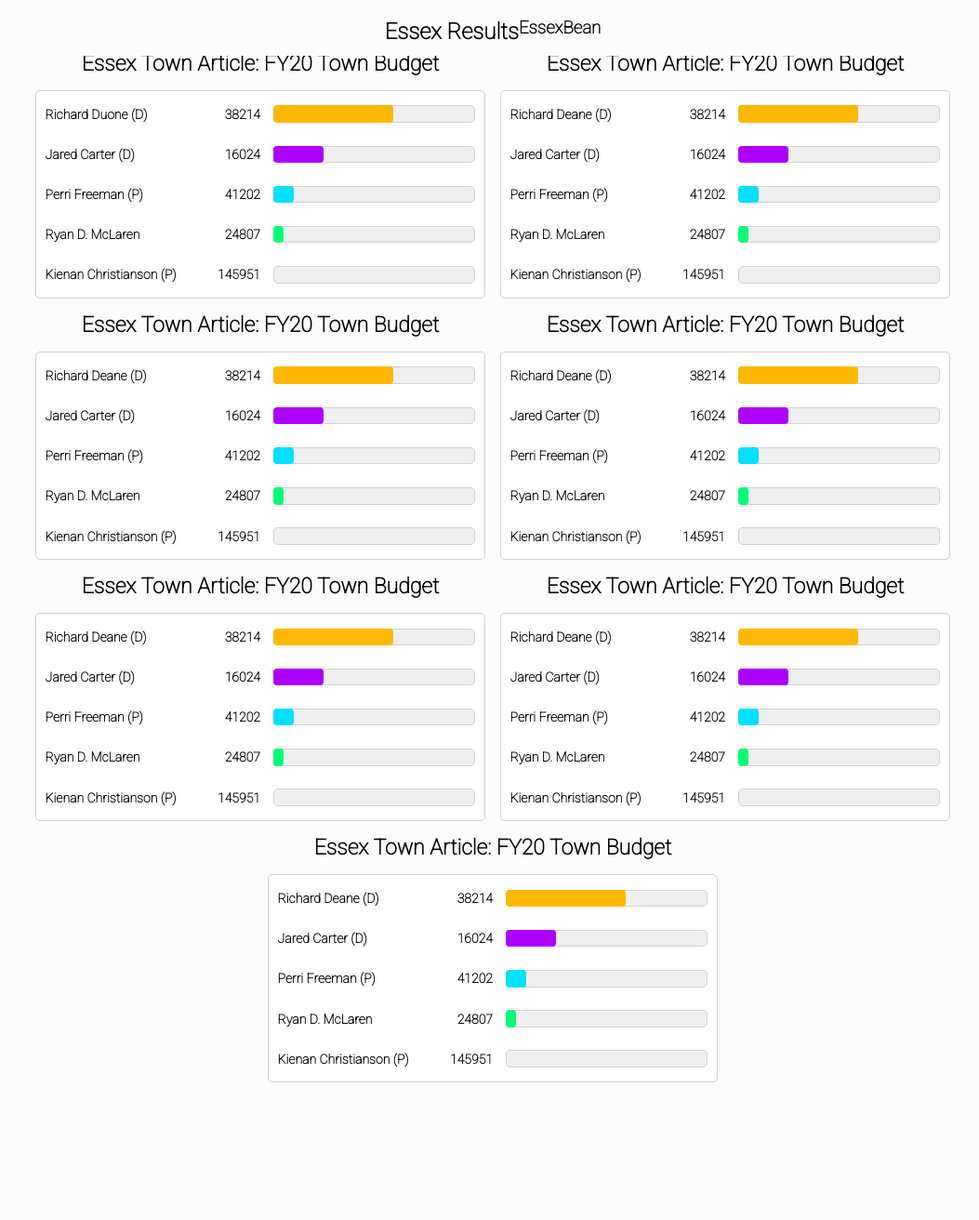
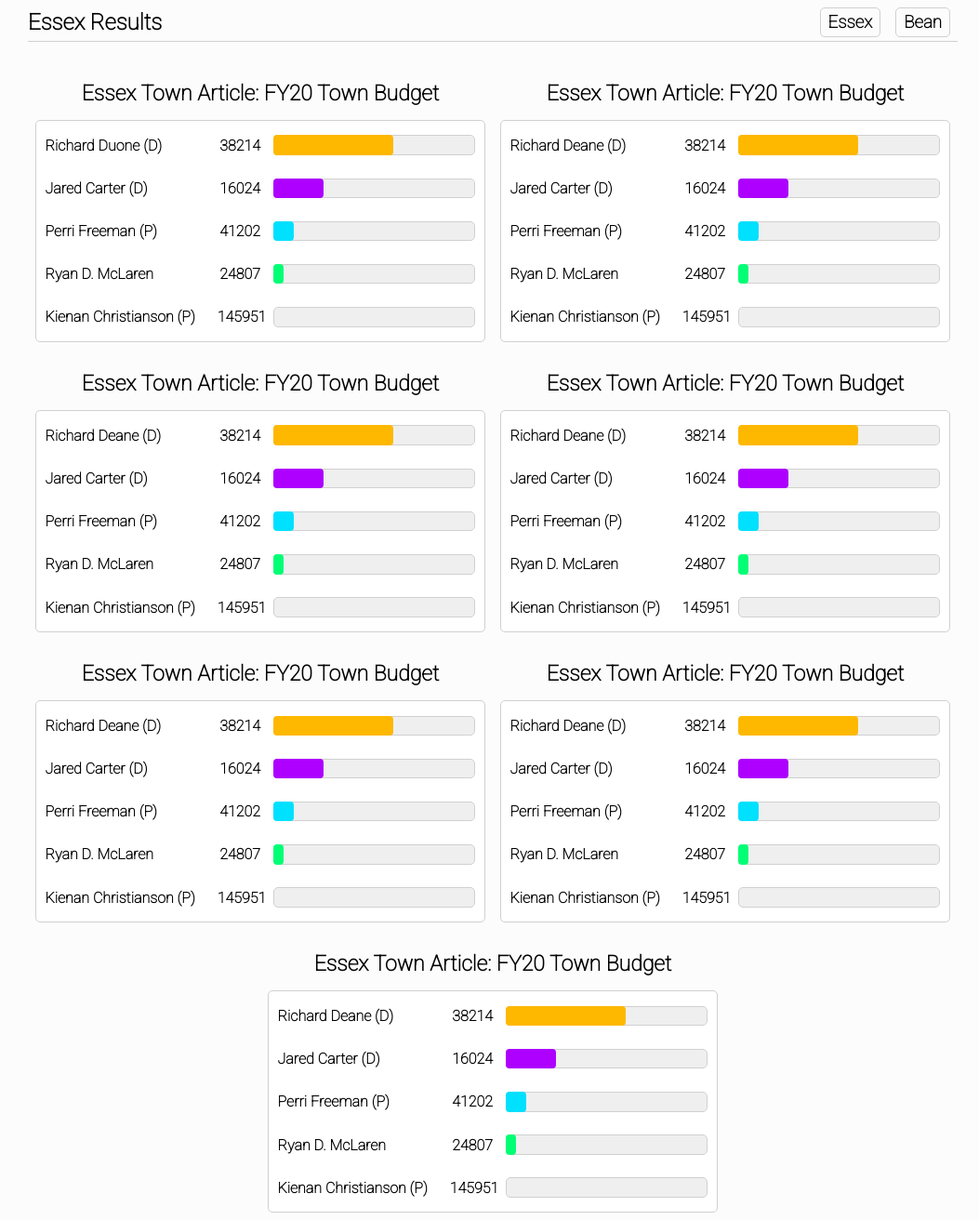
Before and after one commit to cctv-vt/cctv-elections, a PHP site: page / in a window 1280 px wide. Shown: the part 640-1952 px from the top of the page at 93% size, without its empty margins (110-1163 px from the left). Before the commit the page ends 1804 px from the top, so only its background shows below. Run offline with PHP 8.4, Linux system fonts and the light colour scheme.

Commit message:
styled nav

```diff
--- a/www/css/styles.css
+++ b/www/css/styles.css
@@ -25,17 +25,33 @@ h1 {
   display: -webkit-box;
   display: -ms-flexbox;
   display: flex;
-  -webkit-box-pack: center;
-      -ms-flex-pack: center;
-          justify-content: center;
-  -ms-flex-line-pack: center;
-      align-content: center;
-  height: 60px;
+  -webkit-box-pack: end;
+      -ms-flex-pack: end;
+          justify-content: flex-end;
+  -ms-flex-line-pack: end;
+      align-content: flex-end;
+  padding-top: 0.25em;
+  border-bottom: 1px solid #D0D0D0;
+}
+
+.nav h2 {
+  margin: auto auto auto 0;
 }
 
 .nav .menu-item {
   cursor: pointer;
-  margin: 0em;
+  margin: 0.25em 0.5em 0.25em 0.5em;
+  padding: 0.25em 0.5em 0.25em 0.5em;
+  border-radius: 5px;
+  border: 1px solid #D0D0D0;
+}
+
+.nav .menu-item h3 {
+  margin: 0;
+}
+
+.nav .menu-item:hover {
+  background: #EFEFEF;
 }
 
 .static {
@@ -75,7 +91,7 @@ h1 {
 
 #election-coverage #election-results {
   max-width: 1000px;
-  min-height: calc(100vh - 3em);
+  min-height: calc(100vh - 3.9em);
   display: -webkit-box;
   display: -ms-flexbox;
   display: flex;
@@ -89,7 +105,7 @@ h1 {
       justify-content: space-around;
   -ms-flex-line-pack: start;
       align-content: flex-start;
-  padding-top: 3em;
+  padding-top: 4em;
 }
 
 #election-coverage #election-results .election {
@@ -113,6 +129,7 @@ h1 {
   transition: -webkit-transform 1s ease-in-out;
   transition: transform 1s ease-in-out;
   transition: transform 1s ease-in-out, -webkit-transform 1s ease-in-out;
+  padding-top: 1.0em;
 }
 
 #election-coverage #election-results .election h3 {
@@ -131,7 +148,7 @@ h1 {
 }
 
 #election-coverage #election-results .election .cresults h4 {
-  font-size: 14px;
+  font-size: 16px;
   margin: 0em;
 }
 
--- a/www/css/styles.scss
+++ b/www/css/styles.scss
@@ -26,12 +26,26 @@ h1 {
   width: 100%;
   z-index: 10;
   display: flex;
-  justify-content: center;
-  align-content: center;
-  height: 60px;
+  justify-content: flex-end;
+  align-content: flex-end;
+  //padding-bottom: 0.25em;
+  padding-top: 0.25em;
+  border-bottom: 1px solid $border-color;
+  h2 {
+    margin: auto auto auto 0;
+  }
   .menu-item {
     cursor: pointer;
-    margin: 0em;
+    margin: 0.25em 0.5em 0.25em 0.5em;
+    padding: 0.25em 0.5em 0.25em 0.5em;
+    border-radius: 5px;
+    border: 1px solid $border-color;
+    h3 {
+      margin: 0;
+    }
+    &:hover {
+      background: #EFEFEF;
+    }
   }
 }
 .static {
@@ -64,13 +78,13 @@ h1 {
 
   #election-results {
     max-width: 1000px;
-    min-height: calc(100vh - 3em);
+    min-height: calc(100vh - 3.9em);
     display: flex;
     flex-direction: row;
     flex-wrap: wrap;
     justify-content: space-around;
     align-content: flex-start;
-    padding-top: 3em;
+    padding-top: 4em;
     .election {
       width: 500px;
       min-height: 0;
@@ -80,6 +94,7 @@ h1 {
       justify-content: center;
       align-content: center;
       transition: transform 1s ease-in-out;
+      padding-top: 1.0em;
       h3 {
         margin: 0.3em;
         font-size: 23px;
@@ -94,7 +109,7 @@ h1 {
         overflow: hidden;
         padding:0.2em 0.2em 0.2em 0.2em;
         h4 {
-          font-size: 14px;
+          font-size: 16px;
           margin: 0em;
         }
 
```
Also changed, not shown: 1 other file.
